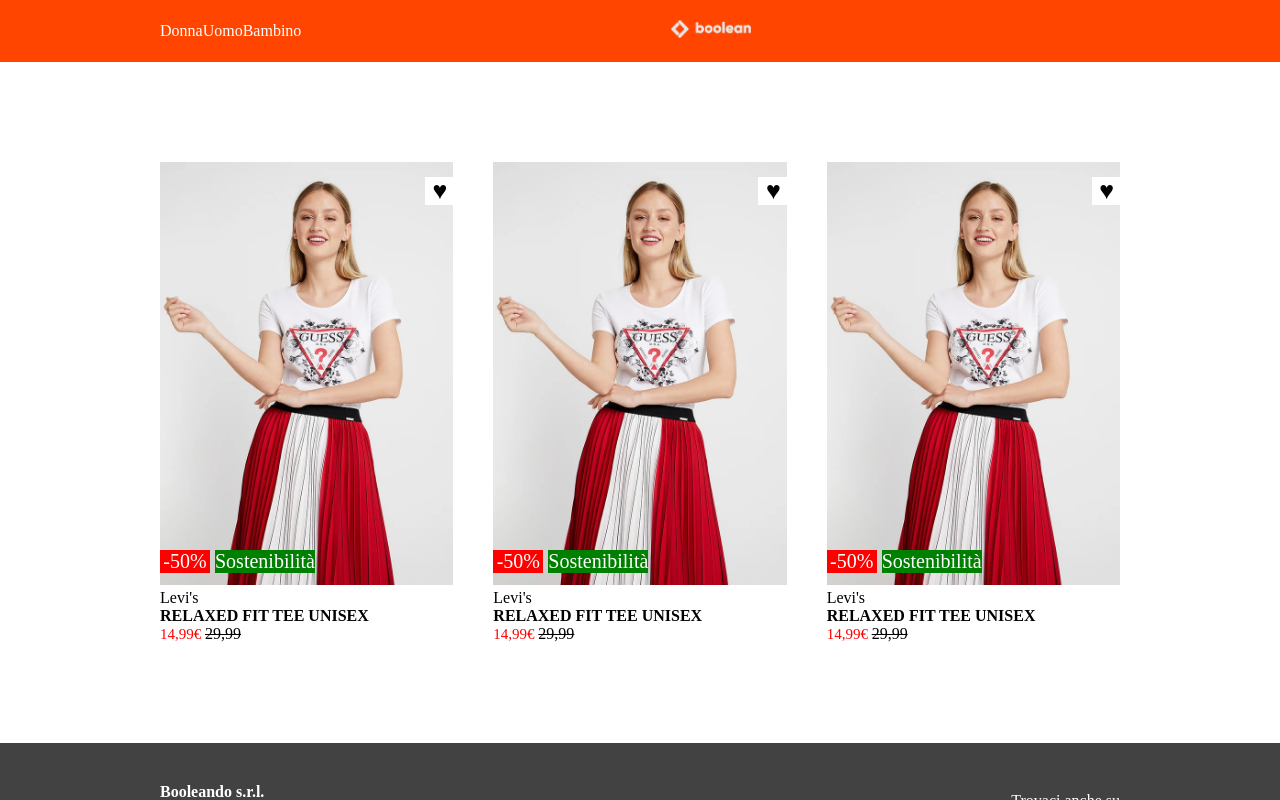
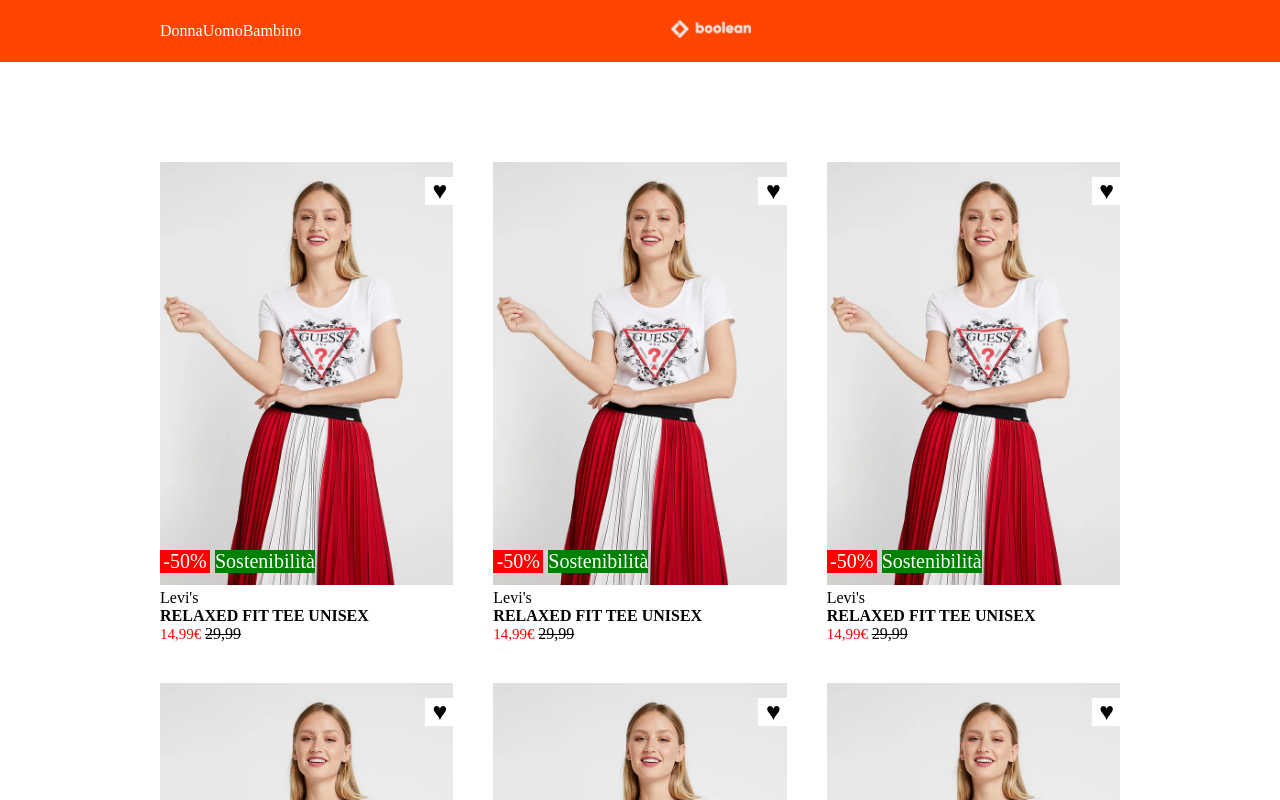
Before and after one commit to DeboraChiarelli/vite-boolando, a Vue app: page / in a window 1280 px wide. Shown: the top 800 px of the page. Built offline with nearby package versions, Linux system fonts and the light colour scheme.

Commit message:
Fix riga 21 AppMain.vue

```diff
--- a/src/components/AppMain.vue
+++ b/src/components/AppMain.vue
@@ -18,7 +18,7 @@
         <section class="section">
             <div class="container">
                 <div class="row">
-                    <BoolCard v-for="i in 3" image-one="" image-two="" />
+                    <BoolCard v-for="i in 6" image-one="" image-two="" />
                 </div>
 
             </div>
```
